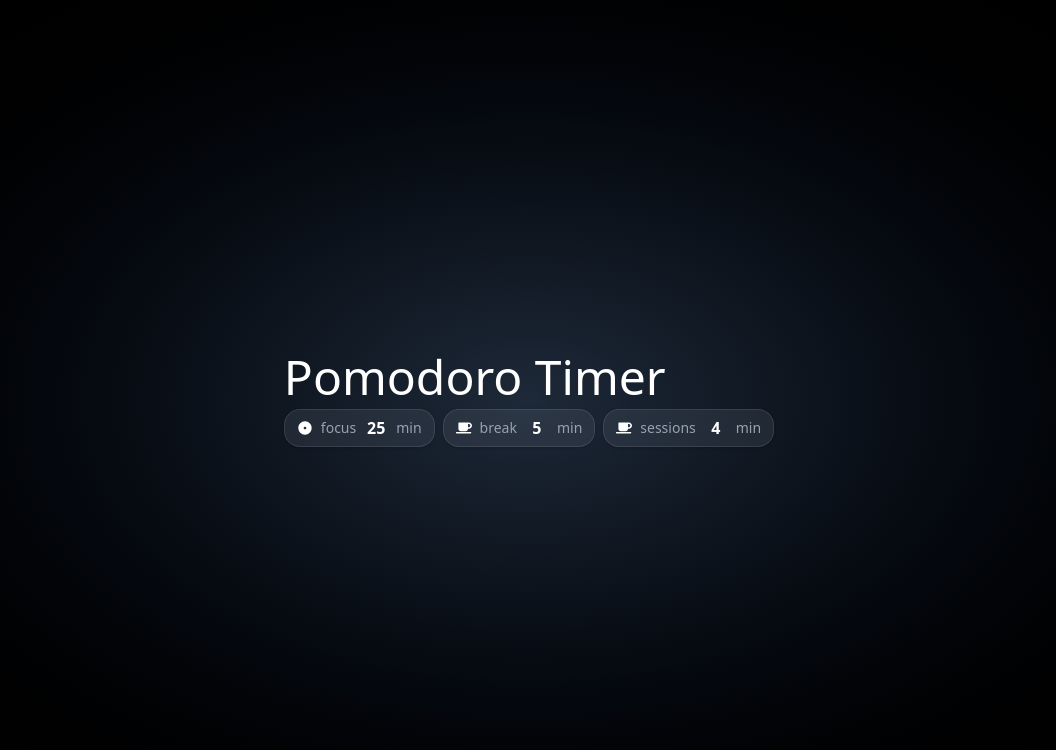
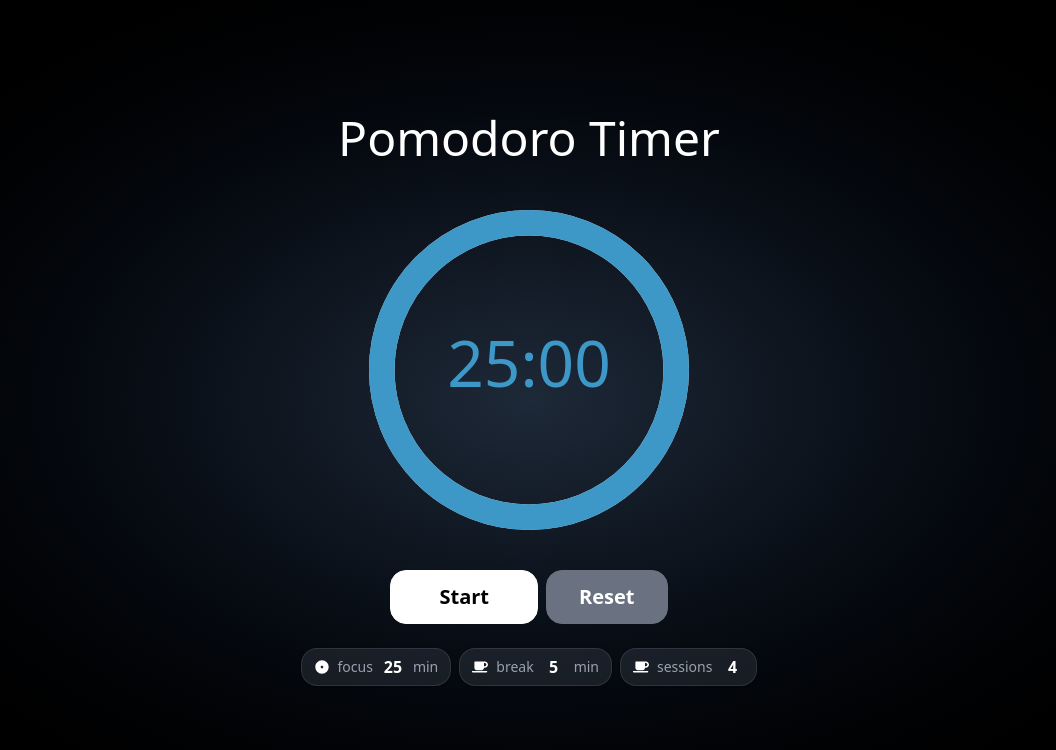
Before and after one commit to maxchmelda/pomodoro, a Next.js app: page / in a window 1280 px wide. Shown: the top 750 px of the page, without its empty margins (111-1167 px from the left). Built offline with nearby package versions, Linux system fonts and the light colour scheme.

Commit message:
feat: first working version done

```diff
--- a/app/page.tsx
+++ b/app/page.tsx
@@ -3,7 +3,7 @@ import PomoTimer from '@/components/PomoTimer/PomoTimer'
 const page = () => {
   return (
     <div className='w-full h-full min-h-screen bg-radial from-gray-800 to-black flex flex-col justify-center items-center'>
-      <div className='flex flex-col justify-center items-start gap-2'>
+      <div className='flex flex-col justify-center items-center gap-2'>
         <h1 className='text-white font-light text-5xl'>Pomodoro Timer</h1>
         <PomoTimer />
       </div>
--- /dev/null
+++ b/components/PomoTimer/Clock.tsx
@@ -0,0 +1,55 @@
+import { Settings } from '@/hooks/useSettings'
+import { TimerState } from '@/hooks/useTimer'
+import React from 'react'
+import { CircularProgressbar } from 'react-circular-progressbar';
+import 'react-circular-progressbar/dist/styles.css';
+
+const Clock = ({ settings, lockedSettings, timerState } : { settings: Settings, lockedSettings: Settings, timerState: TimerState }) => {
+    function formatTime (totalSecs: number) {
+        const mins = Math.floor(totalSecs / 60);
+        const secs = totalSecs % 60;
+
+        const time = `${mins < 10 ? "0" : ""}${mins}:${secs < 10 ? "0" : ""}${secs}`;
+        return time;
+    }
+
+    function getTime() {
+        if (!timerState.started) return formatTime(settings.focusTimeMins*60);
+        return formatTime(timerState.untilNext);
+    }
+
+    function getMaxValue() {
+        if (!timerState.started) return 0;
+
+        if (timerState.isBreak) {
+            return lockedSettings.breakTimeMins * 60;
+        }
+
+        return lockedSettings.focusTimeMins * 60;
+    }
+
+    function getCurrentValue() {
+        if (!timerState.started) return 0;
+
+        let blockSecs = lockedSettings.focusTimeMins * 60;
+
+        if (timerState.isBreak) {
+            blockSecs = lockedSettings.breakTimeMins * 60;
+        }
+
+        return blockSecs - timerState.untilNext;
+    }
+
+  return (
+    <div className='mb-4 mt-10'>
+        <CircularProgressbar
+            className='w-80 h-80'
+            value={getCurrentValue()}
+            maxValue={getMaxValue()}
+            text={getTime()}
+        />
+    </div>
+  )
+}
+
+export default Clock
--- /dev/null
+++ b/components/PomoTimer/ControlButtons.tsx
@@ -0,0 +1,38 @@
+import { TimerState } from "@/hooks/useTimer";
+
+type Props = {
+    start: () => void;
+    toggle: () => void;
+    reset: () => void;
+    timerState: TimerState
+}
+
+const ControlButtons = ({ start, toggle, reset, timerState } : Props) => {
+  return (
+    <div className='flex justify-center items-center gap-2'>
+
+        <button
+            className='rounded-2xl px-12 py-3 bg-white text-xl font-semibold hover:bg-white/10 hover:text-white border border-white hover:border-white/10 cursor-pointer transition-colors duration-100'
+            onClick={() => {
+                if (!timerState.started) start();
+                else toggle();
+            }}
+        >
+            {
+                !timerState.started ? "Start" :
+                timerState.active ? "Pause" :
+                "Resume"
+            }
+        </button>
+
+        <button
+            className='rounded-2xl px-8 py-3 bg-gray-500 text-xl text-white font-semibold hover:bg-white/10 hover:text-white border border-gray-500 hover:border-white/10 cursor-pointer transition-colors duration-100'
+            onClick={() => reset()}
+        >
+            Reset
+        </button>
+    </div>
+  )
+}
+
+export default ControlButtons
--- a/components/PomoTimer/PomoTimer.tsx
+++ b/components/PomoTimer/PomoTimer.tsx
@@ -4,6 +4,8 @@ import useSettings from '@/hooks/useSettings';
 import useTimer from '@/hooks/useTimer';
 import React from 'react'
 import TimerSettings from './TimerSettings';
+import ControlButtons from './ControlButtons';
+import Clock from './Clock';
 
 
 
@@ -14,15 +16,17 @@ const PomoTimer = () => {
         resetTimer,
         timerState,
         settings,
-        updateSettingsItem
+        updateSettingsItem,
+        lockedSettings
     } = useTimer();
 
   return (
-    <div>
+    <div className='flex flex-col items-center justify-start gap-6'>
         {/* Clock */}
-
+        <Clock settings={settings} lockedSettings={lockedSettings} timerState={timerState} />
 
         {/* Start / Stop / Reset / Skip */}
+        <ControlButtons start={startTimer} toggle={pauseTimer} reset={resetTimer} timerState={timerState} />
 
         {/* Settings (Focus, break, sessions) */}
         <TimerSettings settings={settings} handleUpdate={updateSettingsItem} />
--- a/components/PomoTimer/TimerSettings.tsx
+++ b/components/PomoTimer/TimerSettings.tsx
@@ -73,7 +73,6 @@ const TimerSettings = ({ settings, handleUpdate } : { settings: Settings, handle
                     }
                 }}
             />
-            <span className='text-sm text-gray-400 cursor-default'>min</span>
         </div>
     </div>
   )
--- a/hooks/useTimer.tsx
+++ b/hooks/useTimer.tsx
@@ -4,7 +4,8 @@ import React from "react";
 import type { Settings } from "@/hooks/useSettings";
 import useSettings, { defaultSettings } from "@/hooks/useSettings";
 
-type TimerState = {
+export type TimerState = {
+    started: boolean;
     active: boolean;
     accumulatedSecs: number;
     ended: boolean;
@@ -15,6 +16,7 @@ type TimerState = {
 }
 
 const initialTimerState: TimerState = {
+    started: false,
     active: false,
     accumulatedSecs: 0,
     ended: false,
@@ -46,17 +48,10 @@ export default function useTimer() {
 
 
     function startTimer() {
-        if (settings.focusTimeMins <= 0) {
-
-        } else if (settings.breakTimeMins <= 0) {
-
-        } else if (settings.sessionCount <= 0) {
-
-        }
-
         setTimerState({
             ...initialTimerState,
-            active: true
+            active: true,
+            started: true,
         })
         setLockedSettings(settings);
     }
@@ -103,5 +98,5 @@ export default function useTimer() {
 
 
 
-    return { startTimer, pauseTimer, resetTimer, timerState, updateSettingsItem, settings }
+    return { startTimer, pauseTimer, resetTimer, timerState, updateSettingsItem, settings, lockedSettings }
 }
--- a/package.json
+++ b/package.json
@@ -11,6 +11,7 @@
   "dependencies": {
     "next": "16.3.4",
     "react": "19.2.8",
+    "react-circular-progressbar": "^2.2.0",
     "react-dom": "19.2.8",
     "react-icons": "^5.7.0"
   },
```
Also changed, not shown: 1 other file (tests, documents, lock files or other folders).
